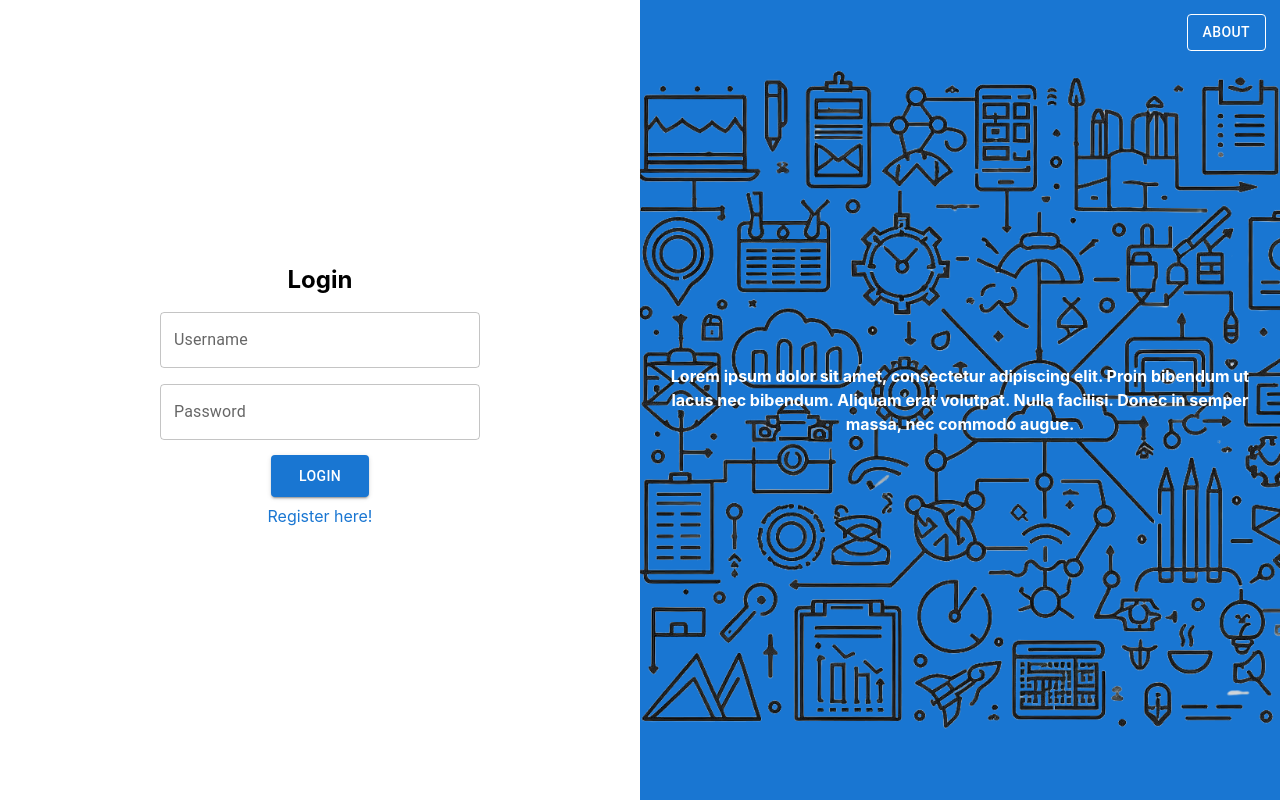
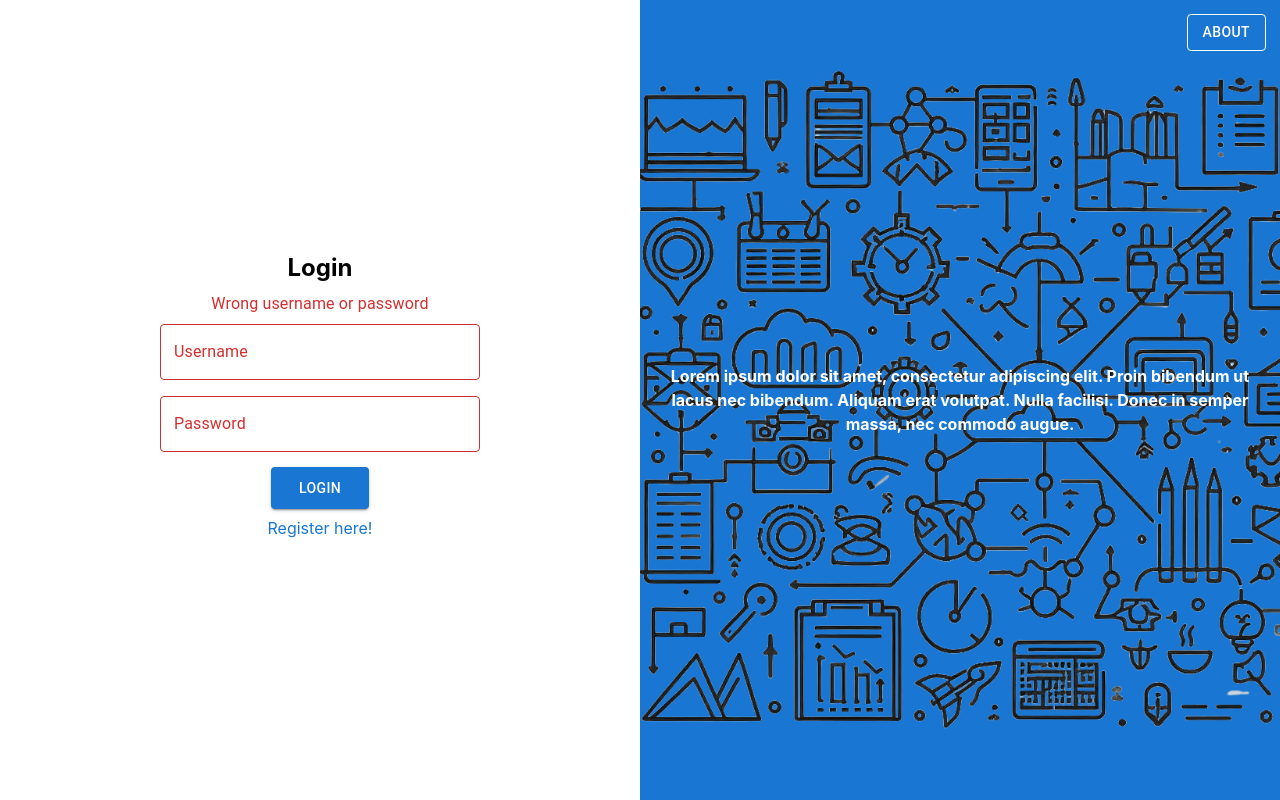
Before and after one commit to SmokeysDE/ProjektFatMan, a React (Create React App) app: page /login in a window 1280 px wide. Both pictures are taken after a click on the button "LOGIN". Built offline with nearby package versions, Linux system fonts and the light colour scheme; no server answers.

Commit message:
doing stuff

```diff
--- a/src/Routes/Login.jsx
+++ b/src/Routes/Login.jsx
@@ -5,12 +5,14 @@ import Box from "@mui/material/Box";
 import Link from "@mui/material/Link";
 import { Navigate } from 'react-router-dom';
 import art from '../vis/image_art-removebg.png'
+import Typography from "@mui/material/Typography";
 
 
 const Login = () => {
     const [username, setUsername] = useState("");
     const [password, setPassword] = useState("");
     const [isLoggedIn, setIsLoggedIn] = useState(false);
+    const [loginFailed, setLoginFailed] = useState(false);
     const handleUsernameChange = (event) => {
         setUsername(event.target.value);
     };
@@ -32,6 +34,8 @@ const Login = () => {
                 window.location.href = `/dashboard/${username}`
             } catch (error) {
                 console.error("Login failed", error);
+                setLoginFailed(true);
+                console.log(loginFailed)
             }
         }
     };
@@ -48,6 +52,12 @@ const Login = () => {
         setIsLoggedIn(!!jwtToken);
     }, []);
 
+    const handleKeyDown = (event) => {
+        if (event.key === 'Enter') {
+            handleLogin();
+        }
+    };
+
 
     return (
         <div className="grid grid-cols-2 grid-rows-1 w-full h-screen">
@@ -55,7 +65,9 @@ const Login = () => {
             <div className="col-start-1 flex flex-col justify-center bg-white p-8">
                 <h1 className="font-bold text-2xl text-center">Login</h1>
                 <Box sx={{ display: 'flex', flexDirection: 'column', m: '0.5em', justifyContent:'center', alignItems: 'center' }}>
+                    <Typography display={loginFailed ? 'block' : 'none'} color={'error'}>Wrong username or password </Typography>
                     <TextField
+                        error={loginFailed}
                         id="outlined-basic-username"
                         label="Username"
                         variant="outlined"
@@ -64,12 +76,14 @@ const Login = () => {
                         sx={{width: '20em', m: '0.5em'}}
                     />
                     <TextField
+                        error={loginFailed}
                         id="outlined-basic-password"
                         label="Password"
                         variant="outlined"
                         value={password}
                         type={"password"}
                         onChange={handlePasswordChange}
+                        onKeyDown={handleKeyDown}
                         sx={{width: '20em', m: '0.5em'}}
                     />
                     <Button variant="contained" color="primary" sx={{height: '3em', width: '7em', m: '0.5em'}}  onClick={handleLogin}>
```
Lines whose indentation alone changed are shown as unchanged.
